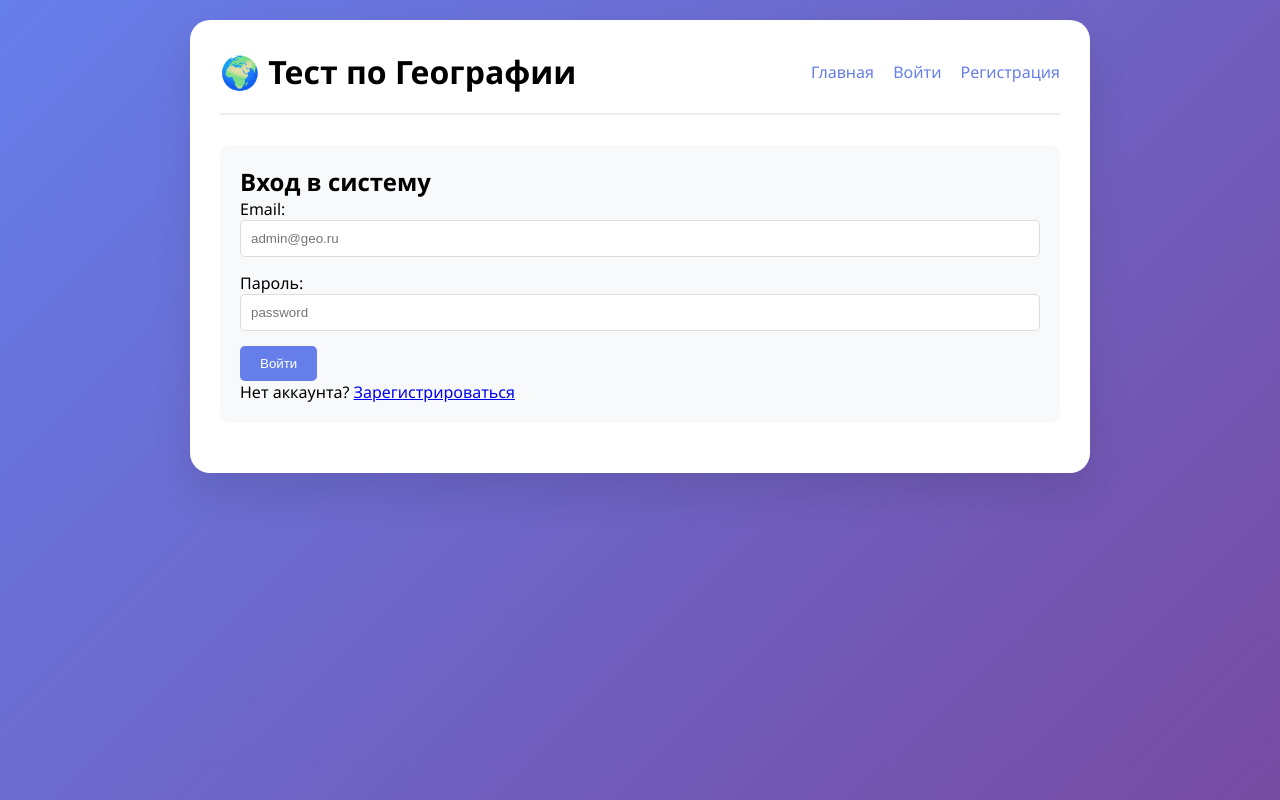
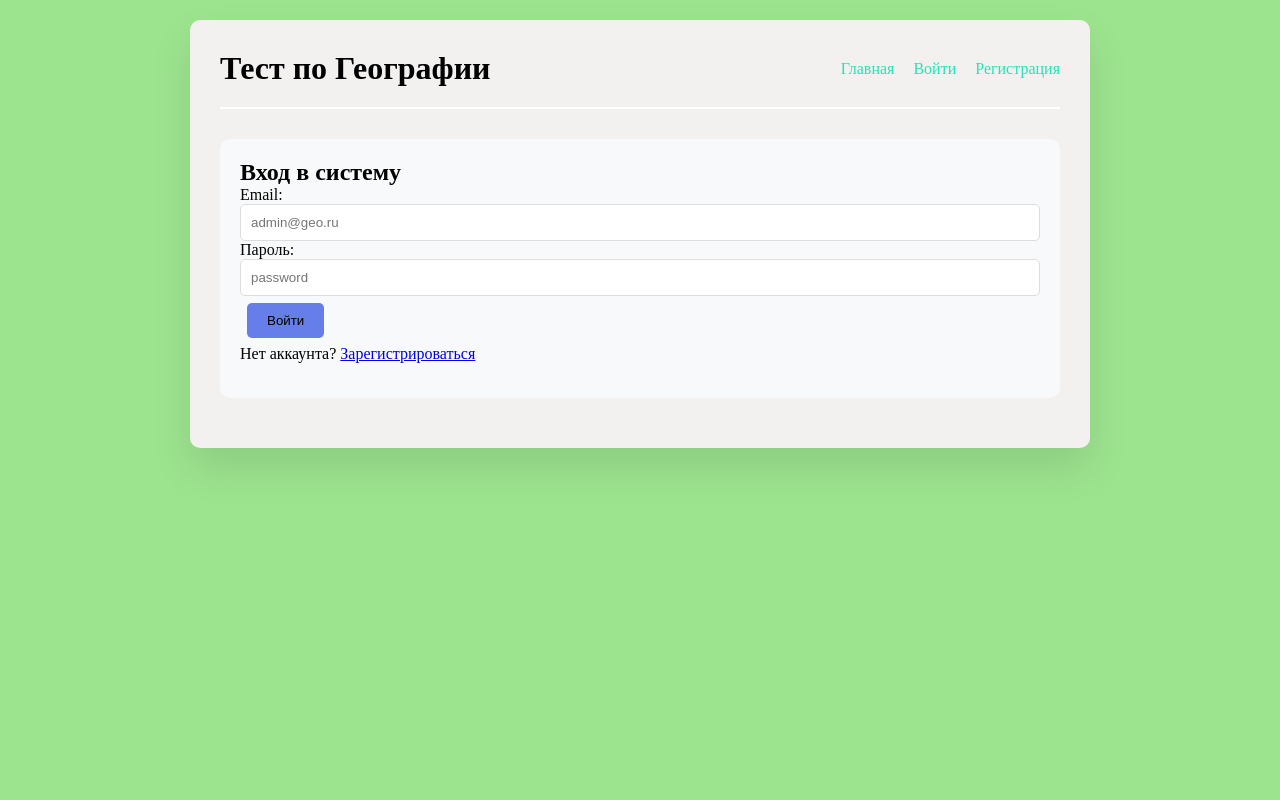
Before and after one commit to Mainfors/Mainfors.github.io, a PHP site: page /geotest/index.php in a window 1280 px wide. Run offline with PHP 8.4, Linux system fonts and the light colour scheme.

Commit message:
Add files via upload

```diff
--- a/geotest/config/database.php
+++ b/geotest/config/database.php
@@ -1,7 +1,5 @@
 <?php
-// config/database.php
 
-// Запуск сессии должен быть ПЕРЕД любым выводом
 if (session_status() === PHP_SESSION_NONE) {
     session_start();
 }
--- a/geotest/css/style.css
+++ b/geotest/css/style.css
@@ -5,17 +5,16 @@
 }
 
 body {
-    font-family: 'Segoe UI', system-ui, sans-serif;
-    background: linear-gradient(135deg, #667eea 0%, #764ba2 100%);
+    background: rgb(157, 228, 143);
     min-height: 100vh;
     padding: 20px;
 }
 
-.container {
+.box {
     max-width: 900px;
     margin: 0 auto;
-    background: white;
-    border-radius: 20px;
+    background: rgb(243, 240, 240);
+    border-radius: 10px;
     padding: 30px;
     box-shadow: 0 20px 40px rgba(0,0,0,0.1);
 }
@@ -26,12 +25,12 @@ header {
     align-items: center;
     margin-bottom: 30px;
     padding-bottom: 20px;
-    border-bottom: 2px solid #eee;
+    border-bottom: 2px solid #ffffff;
 }
 
 nav a {
     margin-left: 15px;
-    color: #667eea;
+    color: #24e4b4;
     text-decoration: none;
     font-weight: 500;
 }
@@ -43,21 +42,20 @@ nav a {
     cursor: pointer;
     text-decoration: none;
     display: inline-block;
+    background-color: #667eea;
+    margin: 7px;
 }
 
-.btn-primary {
-    background: #667eea;
-    color: white;
-}
 
-.form-card {
+
+.form {
     background: #f8f9fa;
     padding: 20px;
     border-radius: 10px;
     margin: 20px 0;
 }
 
-.form-group {
+.formak{
     margin-bottom: 15px;
 }
 
@@ -70,14 +68,14 @@ input[type="password"] {
     border-radius: 5px;
 }
 
-.question-block {
+.question{
     background: #f8f9fa;
     padding: 20px;
     margin: 15px 0;
     border-radius: 10px;
 }
 
-.answer-option {
+.answer{
     display: block;
     padding: 10px;
     margin: 5px 0;
@@ -87,12 +85,12 @@ input[type="password"] {
     cursor: pointer;
 }
 
-.result-card {
+.results {
     text-align: center;
     padding: 40px;
 }
 
-.score-number {
+.scorenum {
     font-size: 48px;
     font-weight: bold;
     color: #667eea;
@@ -117,7 +115,7 @@ th, td {
     margin-bottom: 30px;
 }
 
-.stat-card {
+.stat {
     background: #667eea;
     color: white;
     padding: 20px;
--- a/geotest/index.php
+++ b/geotest/index.php
@@ -3,33 +3,33 @@
 require_once __DIR__ . '/config/database.php';
 
 // Безопасная проверка сессии
-$isLoggedIn = isset($_SESSION['user_id']);
+$Logged = isset($_SESSION['user_id']);
 $userName = $_SESSION['user_name'] ?? '';
 $userRole = $_SESSION['user_role'] ?? '';
-$isAdmin = ($userRole === 'admin');
+$Admin = ($userRole === 'admin');
 ?>
 <!DOCTYPE html>
 <html lang="ru">
 <head>
     <meta charset="UTF-8">
     <meta name="viewport" content="width=device-width, initial-scale=1.0">
-    <title>Гео-Тест | Главная</title>
+    <title>Географический Тест | Главная</title>
     <link rel="stylesheet" href="css/style.css">
 </head>
 <body>
-    <div class="container">
+    <div class="box">
         <header>
-            <h1>🌍 Тест по Географии</h1>
+            <h1>Тест по Географии</h1>
             <nav>
                 <a href="index.php" class="active">Главная</a>
-                <?php if ($isLoggedIn): ?>
+                <?php if ($Logged): ?>
                     <a href="test.php">Сценарии</a>
                     <a href="user/profile.php">Личный кабинет</a>
-                    <?php if ($isAdmin): ?>
+                    <?php if ($Admin): ?>
                         <a href="admin/index.php">Админ-панель</a>
                     <?php endif; ?>
-                    <span class="user-info">👤 <?= htmlspecialchars($userName) ?></span>
-                    <a href="auth/logout.php" class="btn-logout">Выйти</a>
+                    <span class="userinfo"> <?= htmlspecialchars($userName) ?></span>
+                    <a href="auth/logout.php" class="logout">Выйти</a>
                 <?php else: ?>
                     <a href="javascript:void(0)" onclick="showLoginForm()">Войти</a>
                     <a href="javascript:void(0)" onclick="showRegisterForm()">Регистрация</a>
@@ -38,16 +38,15 @@ $isAdmin = ($userRole === 'admin');
         </header>
 
         <main>
-            <?php if ($isLoggedIn): ?>
-                <div class="welcome-card">
+            <?php if ($Logged): ?>
+                <div class="welcome">
                     <h2>Добро пожаловать, <?= htmlspecialchars($userName) ?>!</h2>
                     <p>Выберите сценарий и проверьте свои знания по географии.</p>
-                    <a href="test.php" class="btn btn-primary">Перейти к тестам</a>
+                    <a href="test.php" class="btn">Перейти к тестам</a>
                 </div>
             <?php else: ?>
-                <div class="auth-container">
-                    <!-- Форма входа -->
-                    <div id="loginForm" class="form-card">
+                <div class="auth">
+                    <div id="loginForm" class="form">
                         <h2>Вход в систему</h2>
                         <form id="loginFormElement" method="POST" action="auth/login.php">
                             <div class="form-group">
@@ -57,38 +56,38 @@ $isAdmin = ($userRole === 'admin');
                             </div>
                             <div class="form-group">
                                 <label for="loginPassword">Пароль:</label>
-                                <input type="password" id="loginPassword" name="password" required
+                                <input type="password" id="logPassword" name="password" required
                                        placeholder="password">
                             </div>
-                            <button type="submit" class="btn btn-primary">Войти</button>
+                            <button type="submit" class="btn">Войти</button>
                         </form>
                         <div id="loginMessage" class="message"></div>
-                        <p class="form-footer">
+                        <p class="formak">
                             Нет аккаунта?
                             <a href="javascript:void(0)" onclick="showRegisterForm()">Зарегистрироваться</a>
                         </p>
                     </div>
 
-                    <!-- Форма регистрации -->
-                    <div id="registerForm" class="form-card" style="display: none;">
+
+                    <div id="registerForm" class="form" style="display: none;">
                         <h2>Регистрация</h2>
                         <form id="registerFormElement" method="POST" action="auth/register.php">
-                            <div class="form-group">
+                            <div class="formak">
                                 <label for="regName">Имя:</label>
                                 <input type="text" id="regName" name="name" required minlength="2">
                             </div>
-                            <div class="form-group">
-                                <label for="regEmail">Email:</label>
-                                <input type="email" id="regEmail" name="email" required>
+                            <div class="formak">
+                                <label for="Email">Email:</label>
+                                <input type="email" id="Email" name="email" required>
                             </div>
-                            <div class="form-group">
+                            <div class="formak">
                                 <label for="regPassword">Пароль:</label>
-                                <input type="password" id="regPassword" name="password" required minlength="6">
+                                <input type="password" id="Password" name="password" required minlength="6">
                             </div>
-                            <button type="submit" class="btn btn-primary">Зарегистрироваться</button>
+                            <button type="submit" class="btn">Зарегистрироваться</button>
                         </form>
                         <div id="registerMessage" class="message"></div>
-                        <p class="form-footer">
+                        <p class="formfot">
                             Уже есть аккаунт?
                             <a href="javascript:void(0)" onclick="showLoginForm()">Войти</a>
                         </p>
@@ -98,8 +97,7 @@ $isAdmin = ($userRole === 'admin');
         </main>
     </div>
 
-    <?php if (!$isLoggedIn): ?>
-    <!-- Переносим JavaScript в конец для лучшей производительности -->
+    <?php if (!$Logged): ?>
     <script src="js/auth.js"></script>
     <?php endif; ?>
 </body>
```
Also changed, not shown: geotest/admin/index.php (+7 -8 lines), geotest/auth/login.php (+5 -5 lines), geotest/auth/register.php (+9 -9 lines), geotest/geo_test.sql (+7 -57 lines), geotest/js/auth.js (+3 -6 lines), geotest/result.php (+14 -14 lines), geotest/test.php (+20 -20 lines), geotest/user/profile.php (+7 -7 lines).
